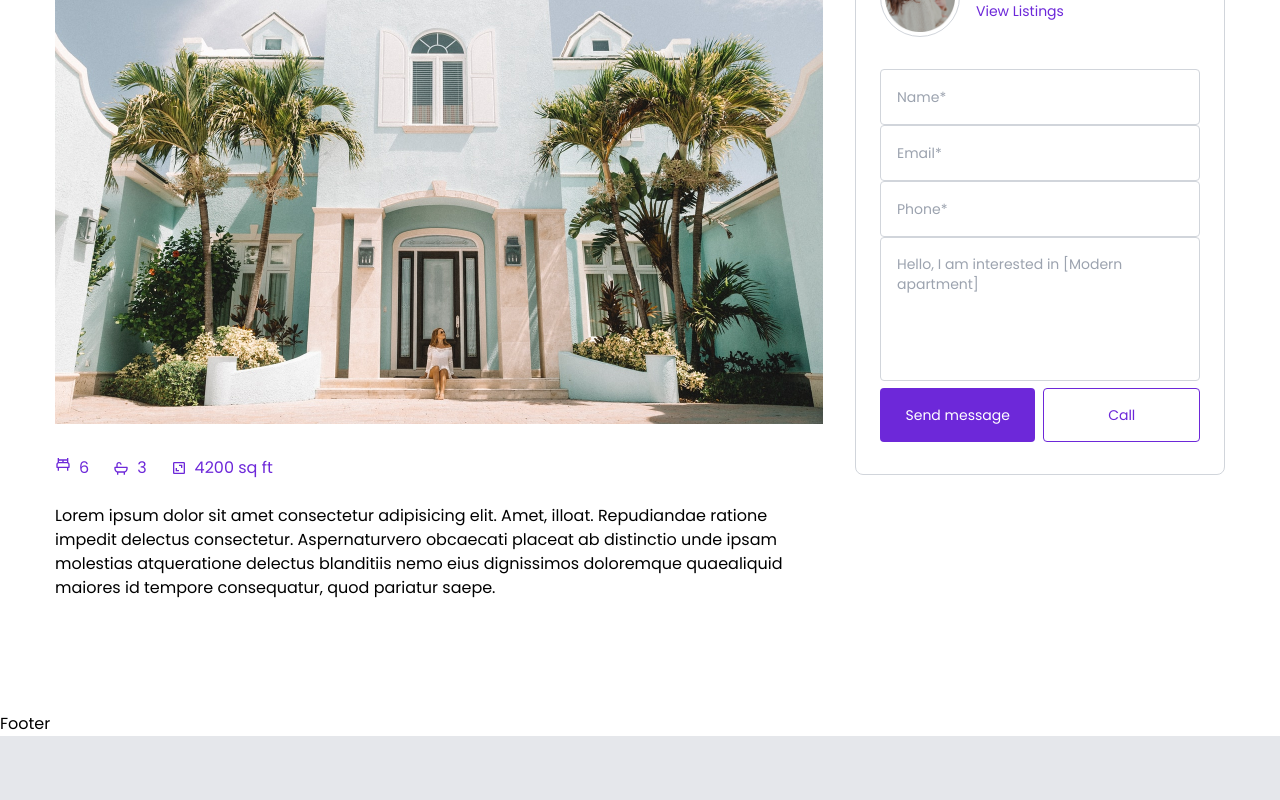
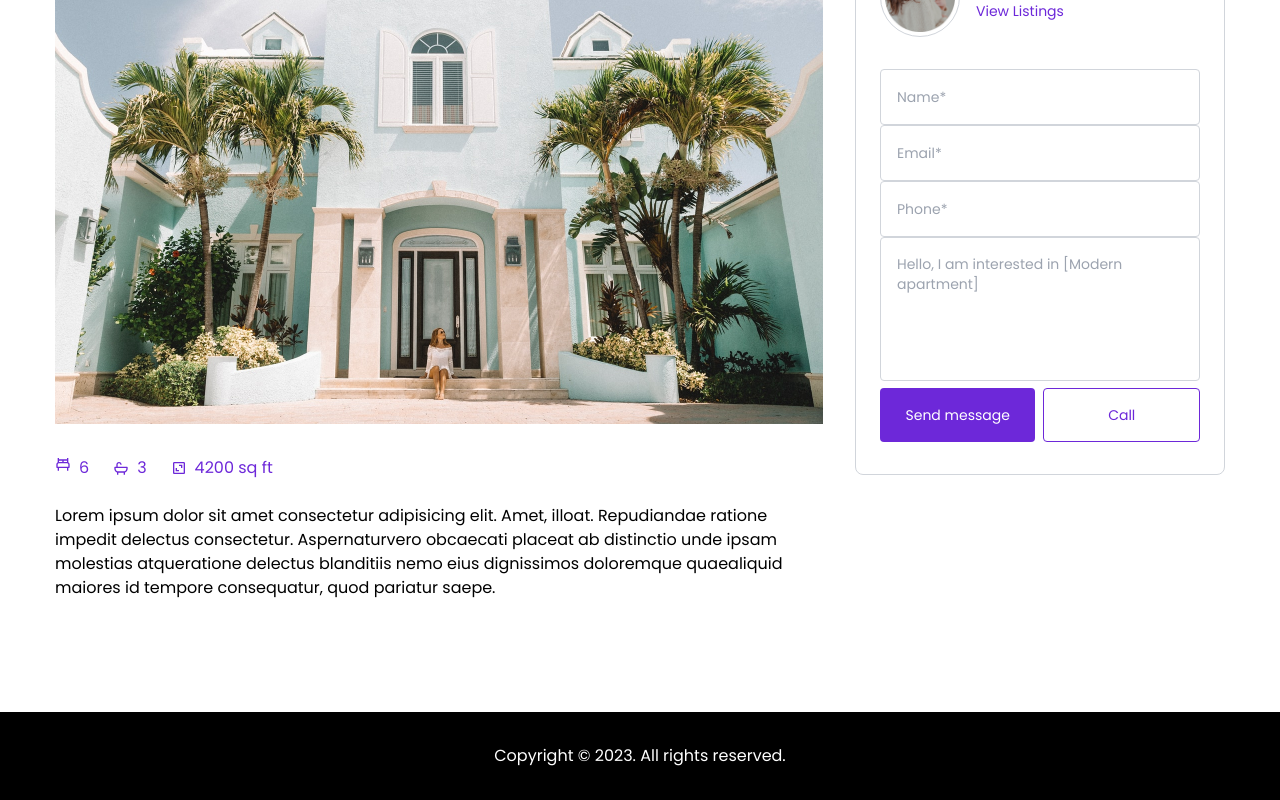
Before and after one commit to Silvia9680/Homeland, a React (Create React App) app: page /property/1 in a window 1280 px wide. Shown: the part 289-1089 px from the top of the page. Before the commit the page ends 1025 px from the top, so only its background shows below. Built offline with nearby package versions, Linux system fonts and the light colour scheme.

Commit message:
Add Footer

```diff
--- a/src/components/Footer.js
+++ b/src/components/Footer.js
@@ -1,7 +1,13 @@
 import React from 'react';
 
 const Footer = () => {
-  return <div>Footer</div>;
+  return (
+    <footer className='bg-black py-8 text-center text-white'>
+      <div className='container mx-auto'>
+        Copyright &copy; 2023. All rights reserved.
+      </div>
+    </footer>
+  )
 };
 
 export default Footer;
```
